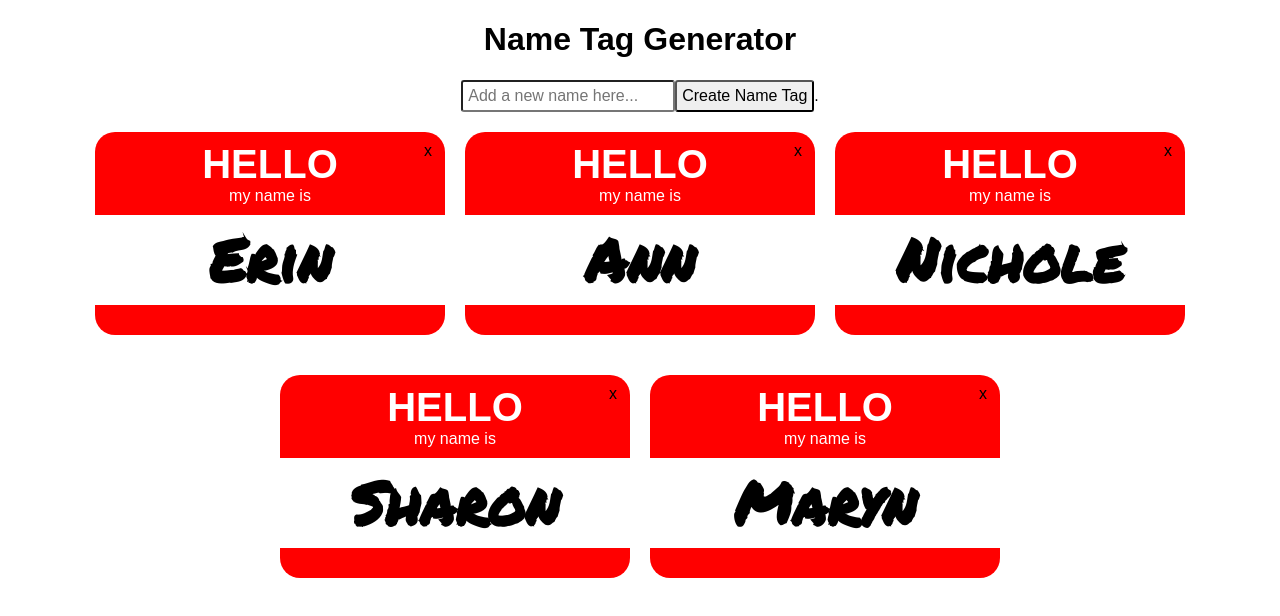
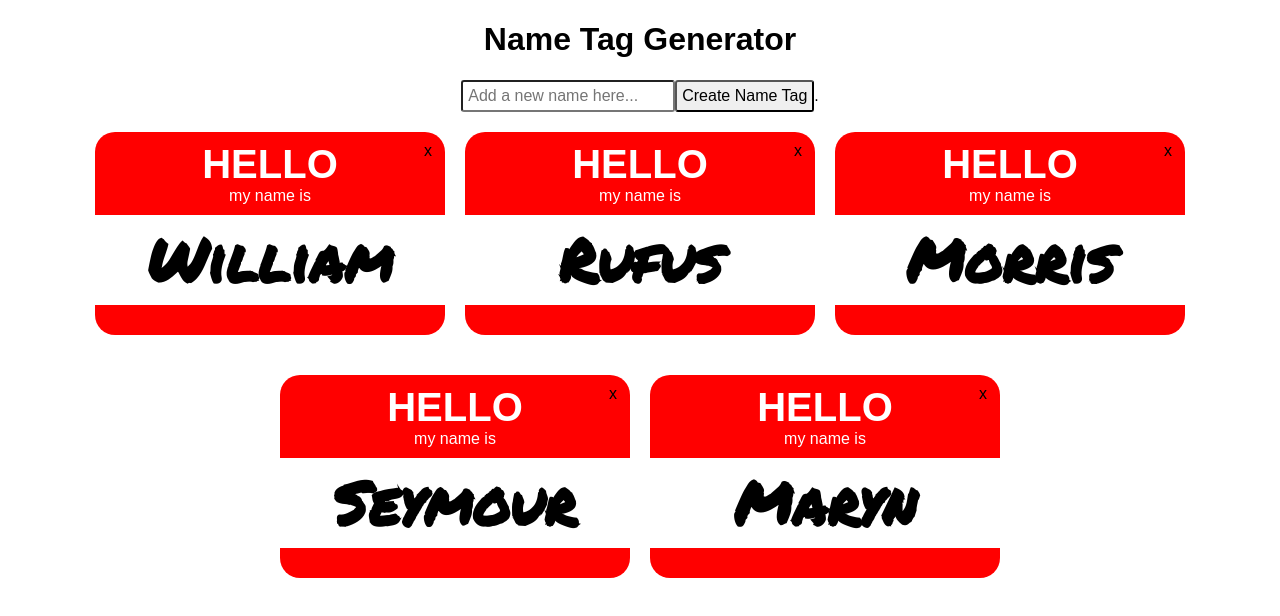
Before and after one commit to agottlieb/NameTag-Generator-react, a React (Create React App) app: page / in a window 1280 px wide. Shown: the top 616 px of the page. Built offline with nearby package versions, Linux system fonts and the light colour scheme.

Commit message:
empty method for updating

```diff
--- a/src/App.js
+++ b/src/App.js
@@ -3,8 +3,11 @@ import NameTagList from "./NameTagList.js";
 import UserInput from "./UserInput.js";
 class App extends Component {
   state = {
-    names: ["Erin", "Ann", "Nichole", "Sharon", "Maryn"]
+    names: ["William", "Rufus", "Morris", "Seymour", "Maryn"]
   };
+  //event handler for saving names
+  componentDidUpdate() {}
+
   removeName = (clickedIndex) => {
     // to learn how the .filter method works, check out https://developer.mozilla.org/en-US/docs/Web/JavaScript/Reference/Global_Objects/Array/filter
     var filterCallback = (_, index) => index !== clickedIndex;
```
